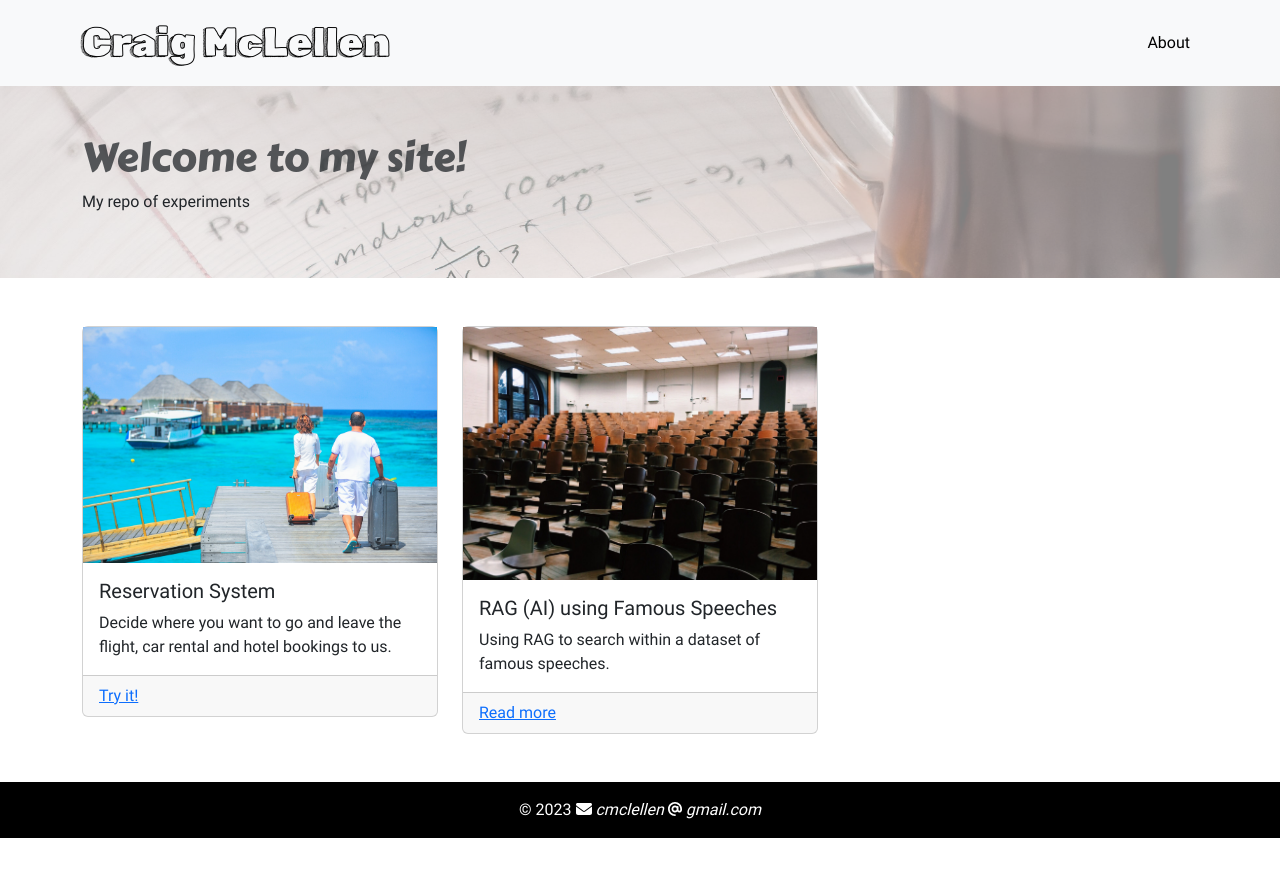
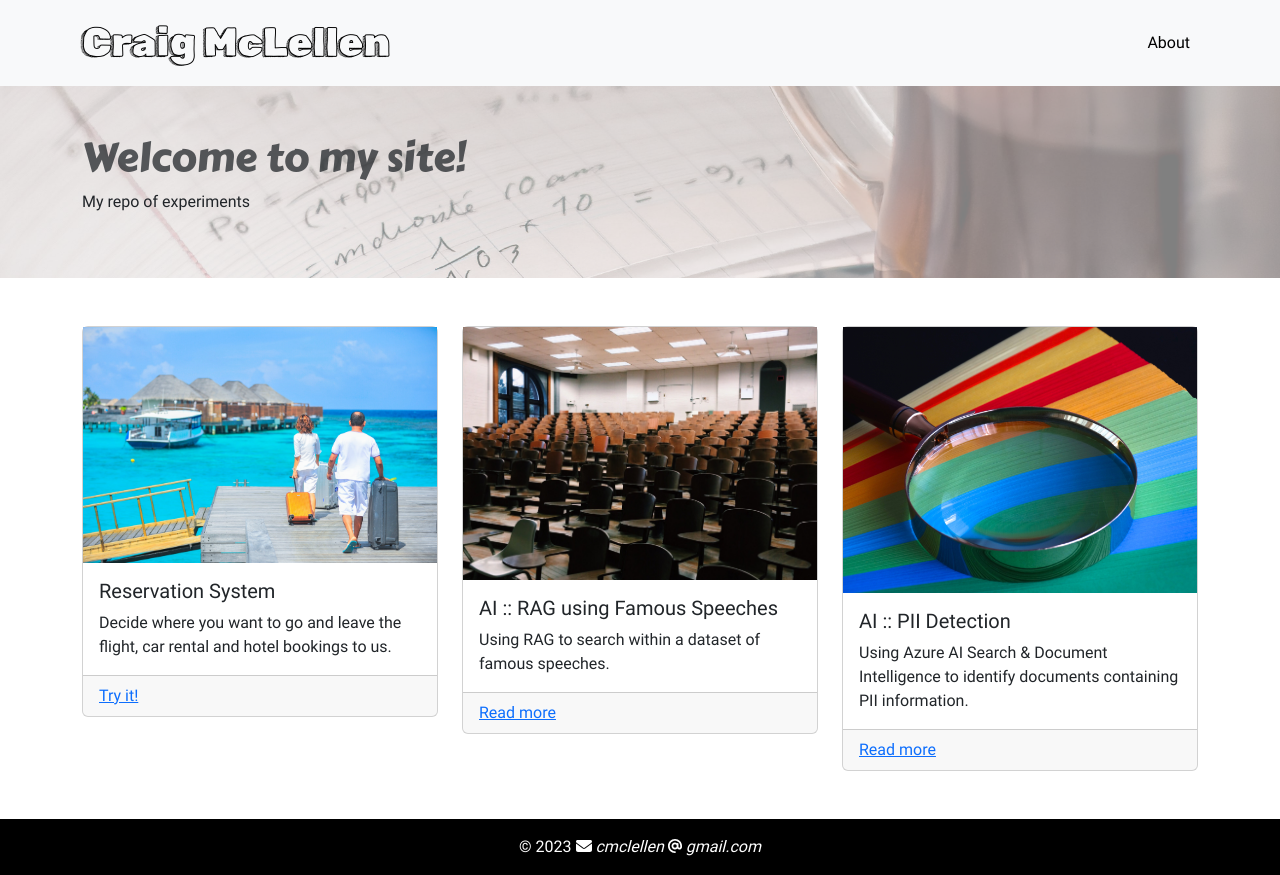
Before and after one commit to cmclellen/cmclellen.github.io, a React (Vite) app: page / in a window 1280 px wide. Before the commit the page ends 838 px from the top, so only its background shows below. Built offline with nearby package versions, Linux system fonts and the light colour scheme.

Commit message:
Added PII detection card (#8)

```diff
--- a/src/components/Experiments/Experiments.tsx
+++ b/src/components/Experiments/Experiments.tsx
@@ -2,6 +2,7 @@ import { FC } from 'react';
 import { ExperimentsWrapper } from './Experiments.styled';
 import reservationimg from '../../assets/reservation.jpg';
 import auditoriumimg from '../../assets/auditorium.jpg';
+import magnifyimg from '../../assets/magnify.jpg';
 
 interface ExperimentsProps { }
 
@@ -9,6 +10,7 @@ const Experiments: FC<ExperimentsProps> = () => (
    <ExperimentsWrapper>
       <div className="container py-5">
          <div className="row row-cols-1 row-cols-md-3 g-4">
+
             <div className="col">
                <div className="card">
                   <img src={reservationimg} />
@@ -21,11 +23,12 @@ const Experiments: FC<ExperimentsProps> = () => (
                   </div>
                </div>
             </div>
+
             <div className="col">
                <div className="card">
                   <img src={auditoriumimg} />
                   <div className="card-body">
-                     <h5 className="card-title">RAG (AI) using Famous Speeches</h5>
+                     <h5 className="card-title">AI :: RAG using Famous Speeches</h5>
                      <p className="card-text">Using RAG to search within a dataset of famous speeches.</p>
                   </div>
                   <div className="card-footer">
@@ -33,6 +36,20 @@ const Experiments: FC<ExperimentsProps> = () => (
                   </div>
                </div>
             </div>
+
+            <div className="col">
+               <div className="card">
+                  <img src={magnifyimg} />
+                  <div className="card-body">
+                     <h5 className="card-title">AI :: PII Detection</h5>
+                     <p className="card-text">Using Azure AI Search & Document Intelligence to identify documents containing PII information.</p>
+                  </div>
+                  <div className="card-footer">
+                     <a href="/PiiDocDetect/">Read more</a>
+                  </div>
+               </div>
+            </div>
+
          </div>
       </div>
    </ExperimentsWrapper>
```
Also changed, not shown: src/assets/magnify.jpg (added).
